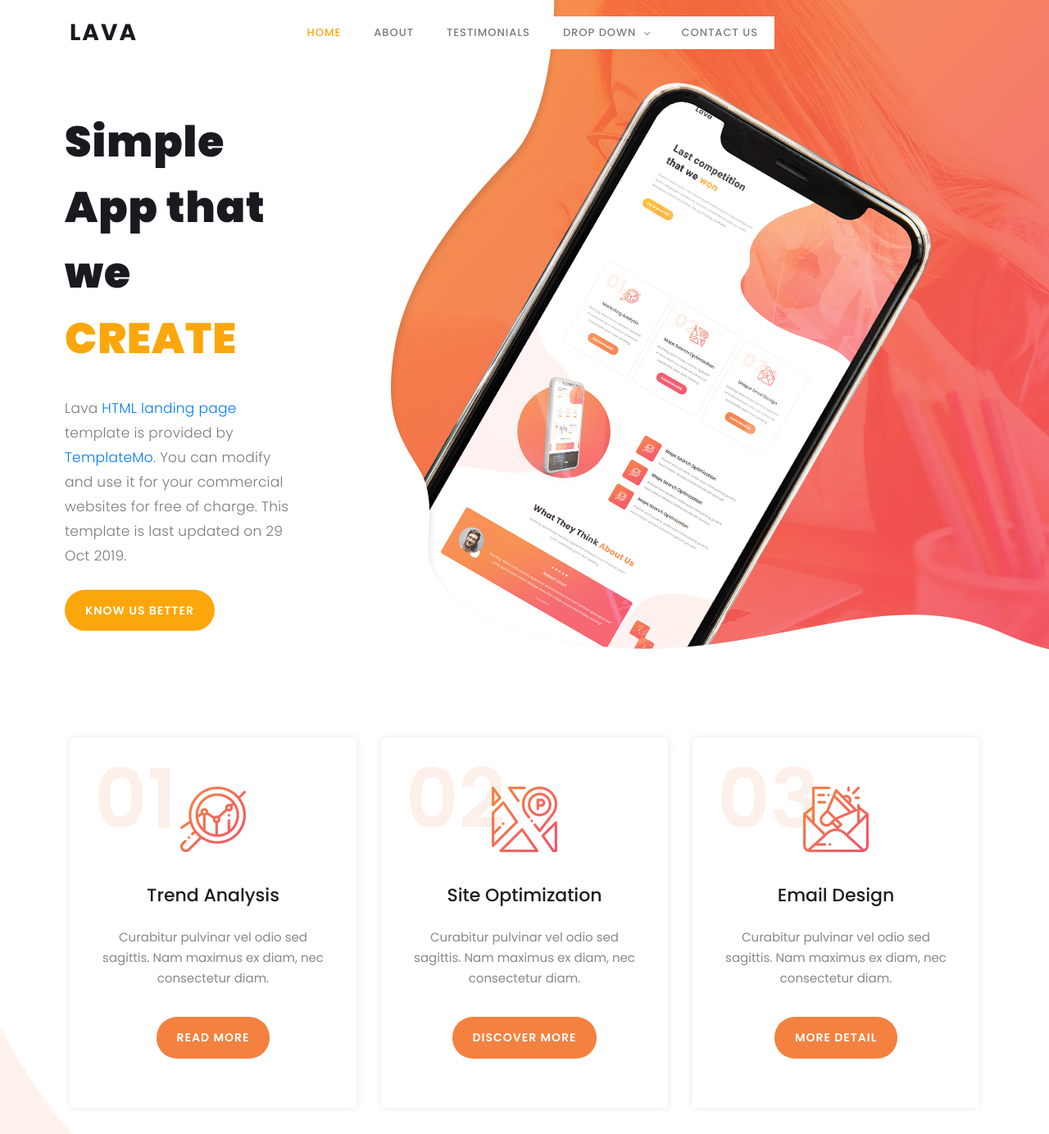
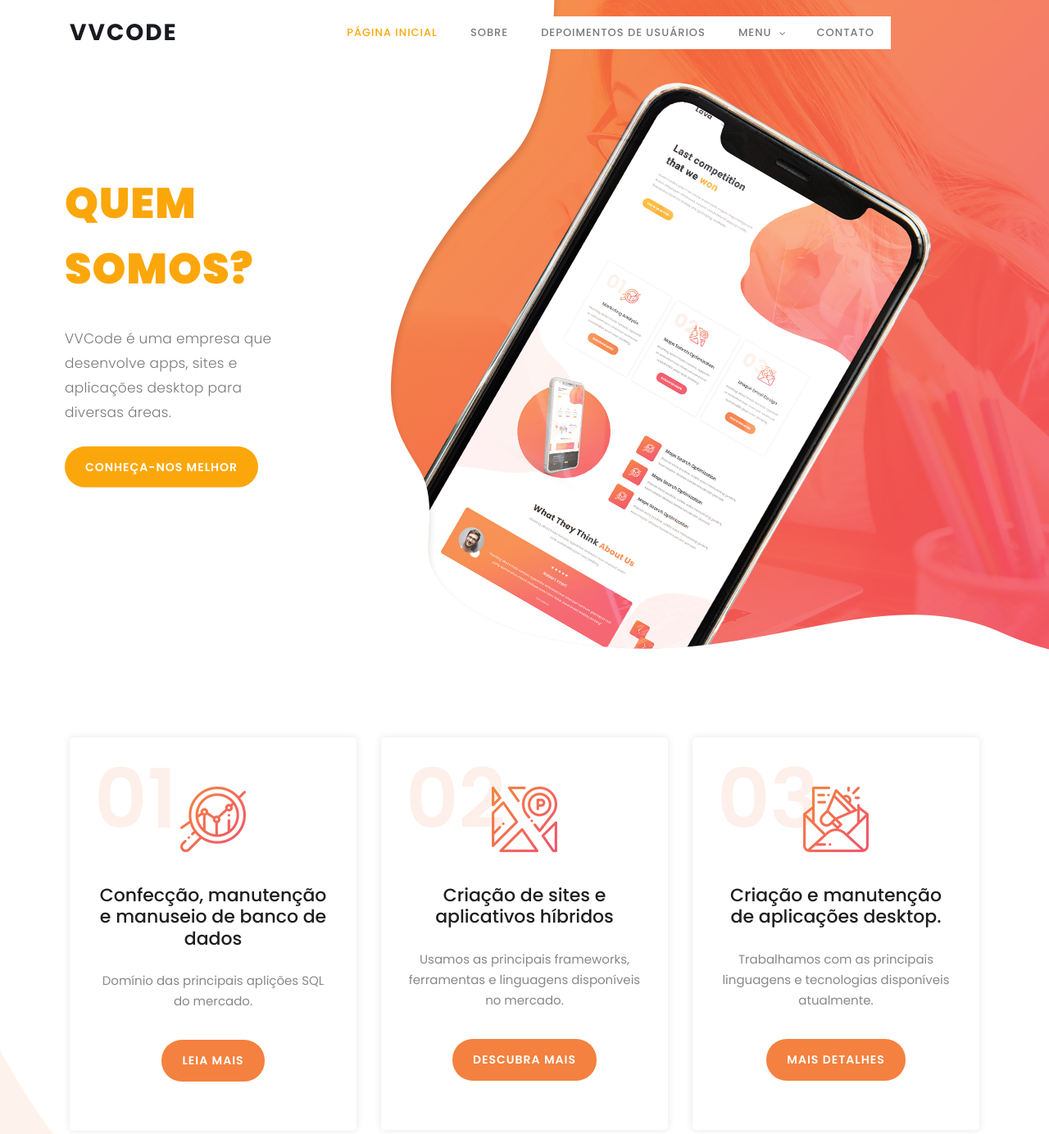
Before and after one commit to franciscasouza/templatemo_lava_landing_page, a plain HTML site: page index.html in a window 1280 px wide. Shown: the top 1384 px of the page at 82% size. Drawn offline with Linux system fonts and the light colour scheme.

Commit message:
Modificação no index.html -  Renan Silva Vaz

```diff
--- a/index.html
+++ b/index.html
@@ -1,5 +1,5 @@
 <!DOCTYPE html>
-<html lang="en">
+<html lang="pt-br">
 
 <head>
 
@@ -9,7 +9,7 @@
     <meta name="author" content="TemplateMo">
     <link href="https://fonts.googleapis.com/css?family=Poppins:100,200,300,400,500,600,700,800,900&display=swap" rel="stylesheet">
 
-    <title>Lava Landing Page HTML Template</title>
+    <title>VVCODE</title>
 <!--
 
 Lava Landing Page
@@ -50,25 +50,25 @@ https://templatemo.com/tm-540-lava-landing-page
                     <nav class="main-nav">
                         <!-- ***** Logo Start ***** -->
                         <a href="index.html" class="logo">
-                            Lava
+                            VVCODE
                         </a>
                         <!-- ***** Logo End ***** -->
                         <!-- ***** Menu Start ***** -->
                         <ul class="nav">
-                            <li class="scroll-to-section"><a href="#welcome" class="menu-item">Home</a></li>
-                            <li class="scroll-to-section"><a href="#about" class="menu-item">About</a></li>
-                            <li class="scroll-to-section"><a href="#testimonials" class="menu-item">Testimonials</a>
+                            <li class="scroll-to-section"><a href="#welcome" class="menu-item">Página Inicial</a></li>
+                            <li class="scroll-to-section"><a href="#about" class="menu-item">Sobre</a></li>
+                            <li class="scroll-to-section"><a href="#testimonials" class="menu-item">Depoimentos de usuários</a>
                             </li>
                             <li class="submenu">
-                                <a href="javascript:;">Drop Down</a>
+                                <a href="javascript:;">Menu</a>
                                 <ul>
-                                    <li><a href="" class="menu-item">About Us</a></li>
-                                    <li><a href="" class="menu-item">Features</a></li>
-                                    <li><a href="" class="menu-item">FAQ's</a></li>
+                                    <li><a href="" class="menu-item">Sobre nós</a></li>
+                                    <li><a href="" class="menu-item">Recursos</a></li>
+                                    <li><a href="" class="menu-item">Dúvidas</a></li>
                                     <li><a href="" class="menu-item">Blog</a></li>
                                 </ul>
                             </li>
-                            <li class="scroll-to-section"><a href="#contact-us" class="menu-item">Contact Us</a></li>
+                            <li class="scroll-to-section"><a href="#contact-us" class="menu-item">Contato</a></li>
                         </ul>
                         <a class='menu-trigger'>
                             <span>Menu</span>
@@ -91,10 +91,9 @@ https://templatemo.com/tm-540-lava-landing-page
                 <div class="row">
                     <div class="left-text col-lg-6 col-md-12 col-sm-12 col-xs-12"
                         data-scroll-reveal="enter left move 30px over 0.6s after 0.4s">
-                        <h1>Simple App that we <em>CREATE</em></h1>
-                        <p>Lava <a href="#">HTML landing page</a> template is provided by <a href="#">TemplateMo</a>.
-                           You can modify and use it for your commercial websites for free of charge. This template is last updated on 29 Oct 2019.</p>
-                        <a href="#about" class="main-button-slider">KNOW US BETTER</a>
+                        <h1><em>QUEM SOMOS?</em></h1>
+                        <p>VVCode é uma empresa que desenvolve apps, sites e aplicações desktop para diversas áreas.</p>
+                        <a href="#about" class="main-button-slider">Conheça-nos melhor</a>
                     </div>
                 </div>
             </div>
@@ -113,10 +112,10 @@ https://templatemo.com/tm-540-lava-landing-page
                         <div class="features-icon">
                             <h2>01</h2>
                             <img src="assets/images/features-icon-1.png" alt="">
-                            <h4>Trend Analysis</h4>
-                            <p>Curabitur pulvinar vel odio sed sagittis. Nam maximus ex diam, nec consectetur diam.</p>
+                            <h4>Confecção, manutenção e manuseio de banco de dados</h4>
+                            <p>Domínio das principais aplições SQL do mercado.</p>
                             <a href="#testimonials" class="main-button">
-                                Read More
+                                Leia mais
                             </a>
                         </div>
                     </div>
@@ -127,10 +126,10 @@ https://templatemo.com/tm-540-lava-landing-page
                         <div class="features-icon">
                             <h2>02</h2>
                             <img src="assets/images/features-icon-2.png" alt="">
-                            <h4>Site Optimization</h4>
-                            <p>Curabitur pulvinar vel odio sed sagittis. Nam maximus ex diam, nec consectetur diam.</p>
+                            <h4>Criação de sites e aplicativos híbridos</h4>
+                            <p>Usamos as principais frameworks, ferramentas e linguagens disponíveis no mercado.</p>
                             <a href="#testimonials" class="main-button">
-                                Discover More
+                                Descubra mais
                             </a>
                         </div>
                     </div>
@@ -141,10 +140,10 @@ https://templatemo.com/tm-540-lava-landing-page
                         <div class="features-icon">
                             <h2>03</h2>
                             <img src="assets/images/features-icon-3.png" alt="">
-                            <h4>Email Design</h4>
-                            <p>Curabitur pulvinar vel odio sed sagittis. Nam maximus ex diam, nec consectetur diam.</p>
+                            <h4>Criação e manutenção de aplicações desktop.</h4>
+                            <p>Trabalhamos com as principais linguagens e tecnologias disponíveis atualmente.</p>
                             <a href="#testimonials" class="main-button">
-                                More Detail
+                                Mais detalhes
                             </a>
                         </div>
                     </div>
@@ -208,7 +207,7 @@ https://templatemo.com/tm-540-lava-landing-page
             <div class="row">
                 <div class="col-lg-8 offset-lg-2">
                     <div class="center-heading">
-                        <h2>What They Think <em>About Us</em></h2>
+                        <h2>O que pensam <em>sobre nós</em></h2>
                         <p>Suspendisse vitae laoreet mauris. Fusce a nisi dapibus, euismod purus non, convallis odio.
                             Donec vitae magna ornare, pellentesque ex vitae, aliquet urna.</p>
                     </div>
@@ -305,26 +304,25 @@ https://templatemo.com/tm-540-lava-landing-page
                                 <div class="row">
                                     <div class="col-md-6 col-sm-12">
                                         <fieldset>
-                                            <input name="name" type="text" id="name" placeholder="Full Name" required=""
+                                            <input name="name" type="text" id="name" placeholder="Seu nome" required=""
                                                 style="background-color: rgba(250,250,250,0.3);">
                                         </fieldset>
                                     </div>
                                     <div class="col-md-6 col-sm-12">
                                         <fieldset>
-                                            <input name="email" type="text" id="email" placeholder="E-Mail Address"
+                                            <input name="email" type="text" id="email" placeholder="seuemail@email.com"
                                                 required="" style="background-color: rgba(250,250,250,0.3);">
                                         </fieldset>
                                     </div>
                                     <div class="col-lg-12">
                                         <fieldset>
-                                            <textarea name="message" rows="6" id="message" placeholder="Your Message"
+                                            <textarea name="message" rows="6" id="message" placeholder="Sua Mensagem"
                                                 required="" style="background-color: rgba(250,250,250,0.3);"></textarea>
                                         </fieldset>
                                     </div>
                                     <div class="col-lg-12">
                                         <fieldset>
-                                            <button type="submit" id="form-submit" class="main-button">Send Message
-                                                Now</button>
+                                            <button type="submit" id="form-submit" class="main-button">Envie sua mensagem agora</button>
                                         </fieldset>
                                     </div>
                                 </div>
@@ -333,12 +331,10 @@ https://templatemo.com/tm-540-lava-landing-page
                     </div>
                     <!-- ***** Contact Form End ***** -->
                     <div class="right-content col-lg-6 col-md-12 col-sm-12">
-                        <h2>More About <em>Lava</em></h2>
-                        <p>Phasellus dapibus urna vel lacus accumsan, iaculis eleifend leo auctor. Duis at finibus odio.
-                            Vivamus ut pharetra arcu, in porta metus. Suspendisse blandit pulvinar ligula ut elementum.
-                            <br><br>If you need this contact form to send email to your inbox, you may follow our <a
-                                rel="nofollow" href="https://templatemo.com/contact" target="_parent">contact</a> page
-                            for more detail.</p>
+                        <h2>Mais sobre <em>VVCode</em></h2>
+                        <p>VVCode é uma empresa situada em Vila Velha, Espírito Santo. Foi fundada em março de 2021 por estudantes do curso de TI do Ceet Vasco Coutinho.
+                            <br><br>Caso decida entrar em contato conosco, vá até a página de <a
+                                rel="nofollow" href="https://templatemo.com/contact" target="_parent">contato</a> para mais detalhes.</p>
                         <ul class="social">
                             <li><a href="https://fb.com/templatemo"><i class="fa fa-facebook"></i></a></li>
                             <li><a href="#"><i class="fa fa-twitter"></i></a></li>
@@ -352,7 +348,7 @@ https://templatemo.com/tm-540-lava-landing-page
             <div class="row">
                 <div class="col-lg-12">
                     <div class="sub-footer">
-                        <p>Copyright &copy; 2020 Lava Landing Page
+                        <p>Copyright &copy; 2021 VVCode
 
                         | Designed by <a rel="nofollow" href="https://templatemo.com">TemplateMo</a></p>
                     </div>
```
